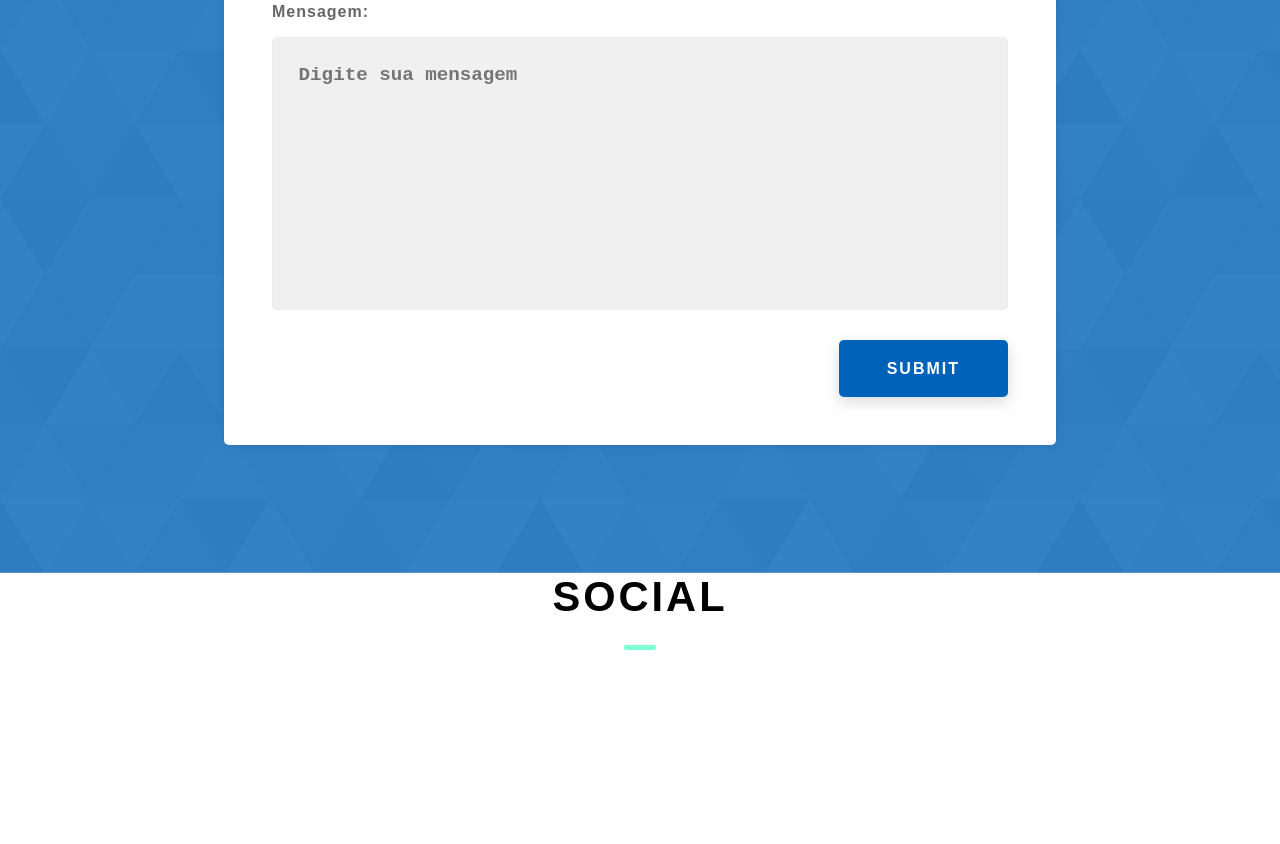
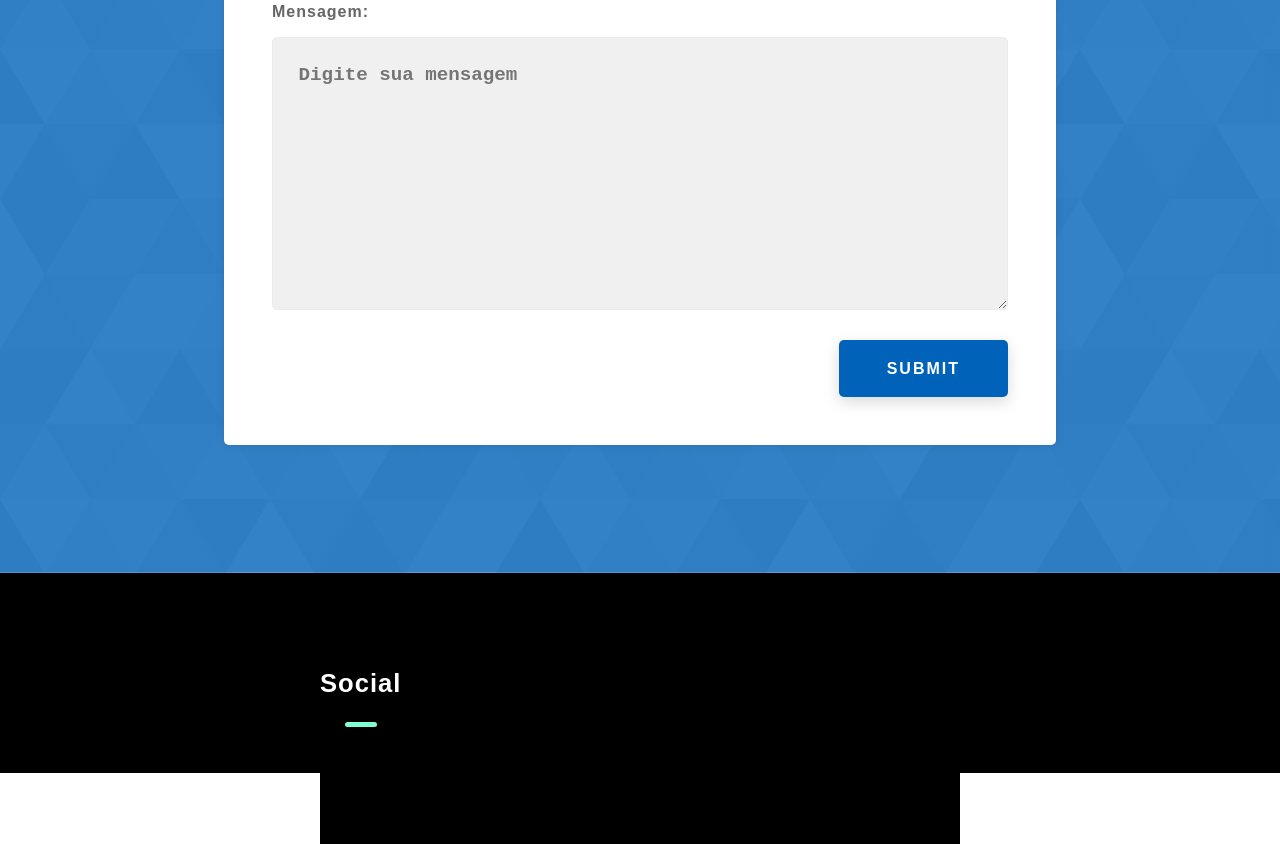
Before and after one commit to YakinFsilva/site-ancora, a plain HTML site: page index.html in a window 1280 px wide. Shown: the part 4167-5011 px from the top of the page. Before the commit the page ends 4940 px from the top, so only its background shows below. Drawn offline with Linux system fonts and the light colour scheme.

Commit message:
Update style.css

```diff
--- a/style.css
+++ b/style.css
@@ -88,7 +88,7 @@
   top: calc(100% + 1.5rem);
   height: 5px;
   width: 2rem;
-    background:aquamarine;
+  background: aquamarine;
   left: 50%;
   transform: translateX(-50%);
   border-radius: 5px;
@@ -274,6 +274,7 @@
   background: #f0f0f0;
   border-radius: 5px;
   font-weight: 600;
+  resize: horizontal;
 }
 
 form button {
@@ -283,7 +284,28 @@
 html {
   scroll-behavior: smooth;
 }
-  .social-media {
-    background-color: black;
+
+.main-container {
+  max-width: 80rem;
+  margin: auto;
+  width: 40rem;
+  background: black;
+}
+.main-footer {
+  background: black;
+  color: #fff;
 
 }
+.main-footer__upper {
+  display: flex;
+  justify-content: space-between;
+  padding: 6rem 0;
+}
+.headfooter-social {
+  font-size: 1.6rem;
+  letter-spacing: 1px;
+  text-transform: none;
+}
+footer {
+  display: block;
+}
```
Lines whose indentation alone changed are shown as unchanged.
